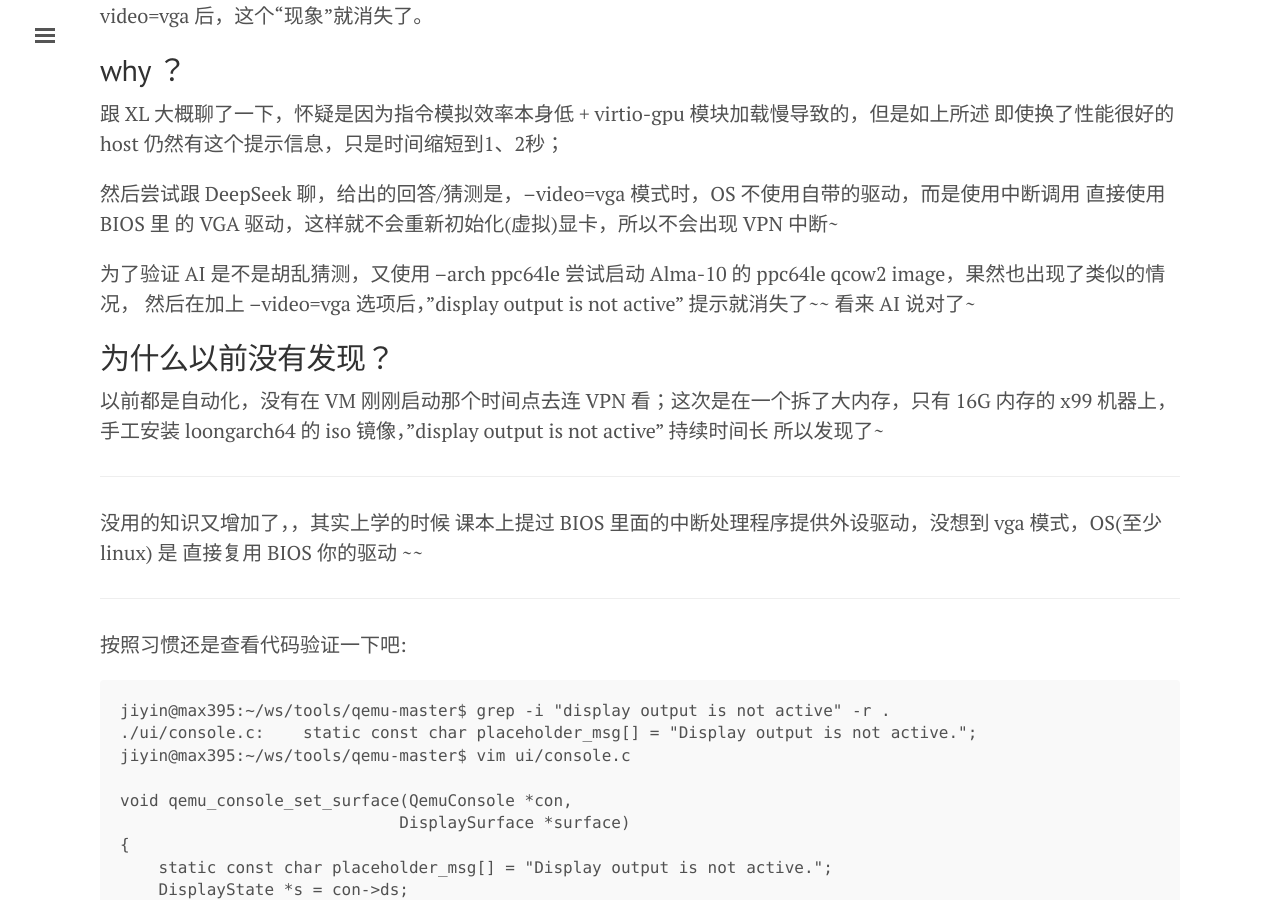
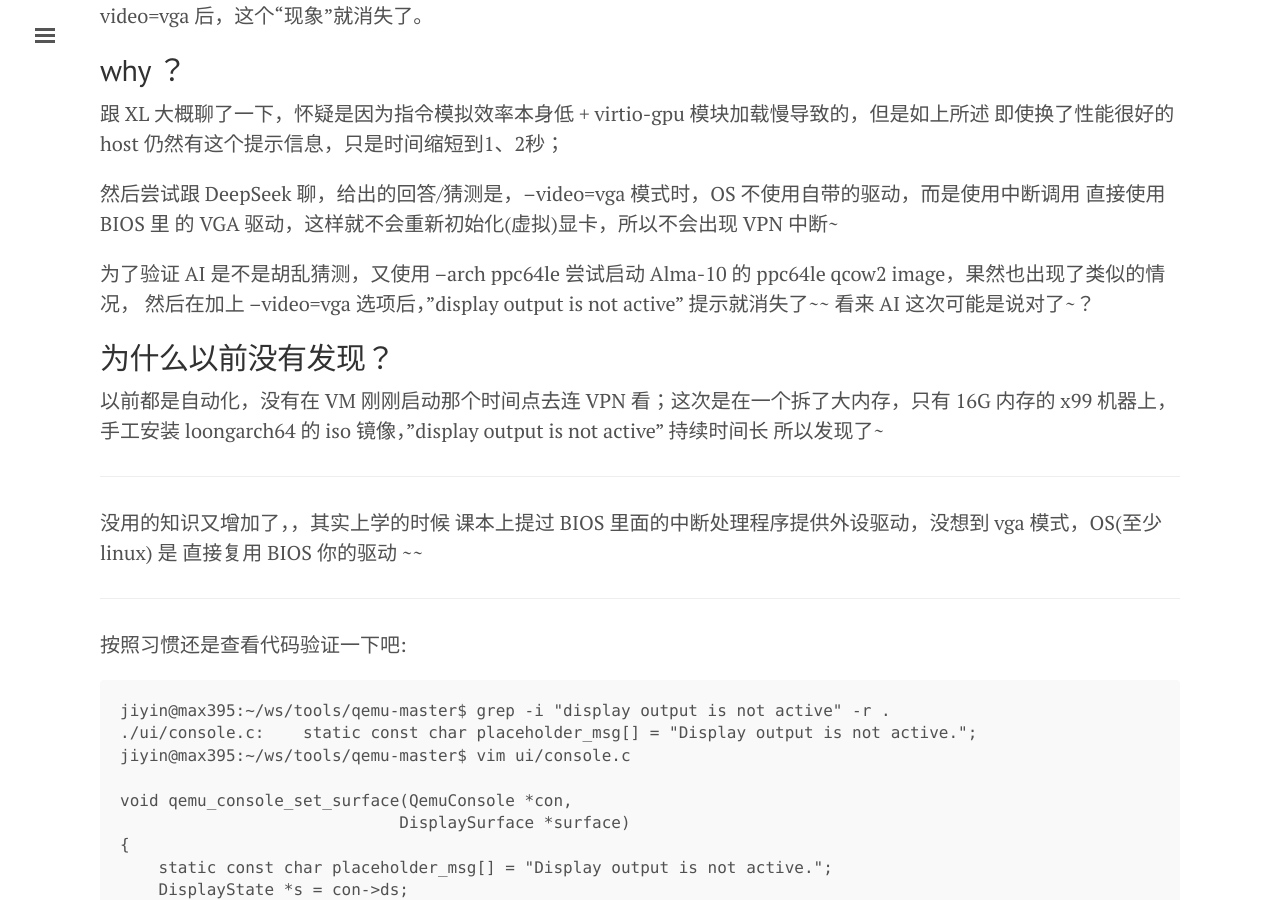
Before and after one commit to tcler/tcler.github.io, a Jekyll site: the page built from _posts/2026-06-02-display-output-is-not-active.md, in a window 1280 px wide and 900 px high, scrolled down 445 px. Built offline with Jekyll 4.4.1, drawn with Linux system fonts in a browser that asks for light colours; some of the changed text lies outside the part shown.

Commit message:
Update 2026-06-02-display-output-is-not-active.md

```diff
--- a/_posts/2026-06-02-display-output-is-not-active.md
+++ b/_posts/2026-06-02-display-output-is-not-active.md
@@ -16,7 +16,7 @@ x86_64 HOST 用 virt-install(qemu-system-loongarch64) 启动不同架构的 linu
 的 VGA 驱动，这样就不会重新初始化(虚拟)显卡，所以不会出现 VPN 中断~
 
 为了验证 AI 是不是胡乱猜测，又使用 --arch ppc64le 尝试启动 Alma-10 的 ppc64le qcow2 image，果然也出现了类似的情况，
-然后在加上 --video=vga 选项后，"display output is not active" 提示就消失了~~ 看来 AI 说对了~
+然后在加上 --video=vga 选项后，"display output is not active" 提示就消失了~~ 看来 AI 这次可能是说对了~？
 
 ## 为什么以前没有发现？
 以前都是自动化，没有在 VM 刚刚启动那个时间点去连 VPN 看；这次是在一个拆了大内存，只有 16G 内存的 x99 机器上，手工安装
```
Also changed, not shown: other parts of _posts/2026-06-02-display-output-is-not-active.md (+4 -1 lines).
